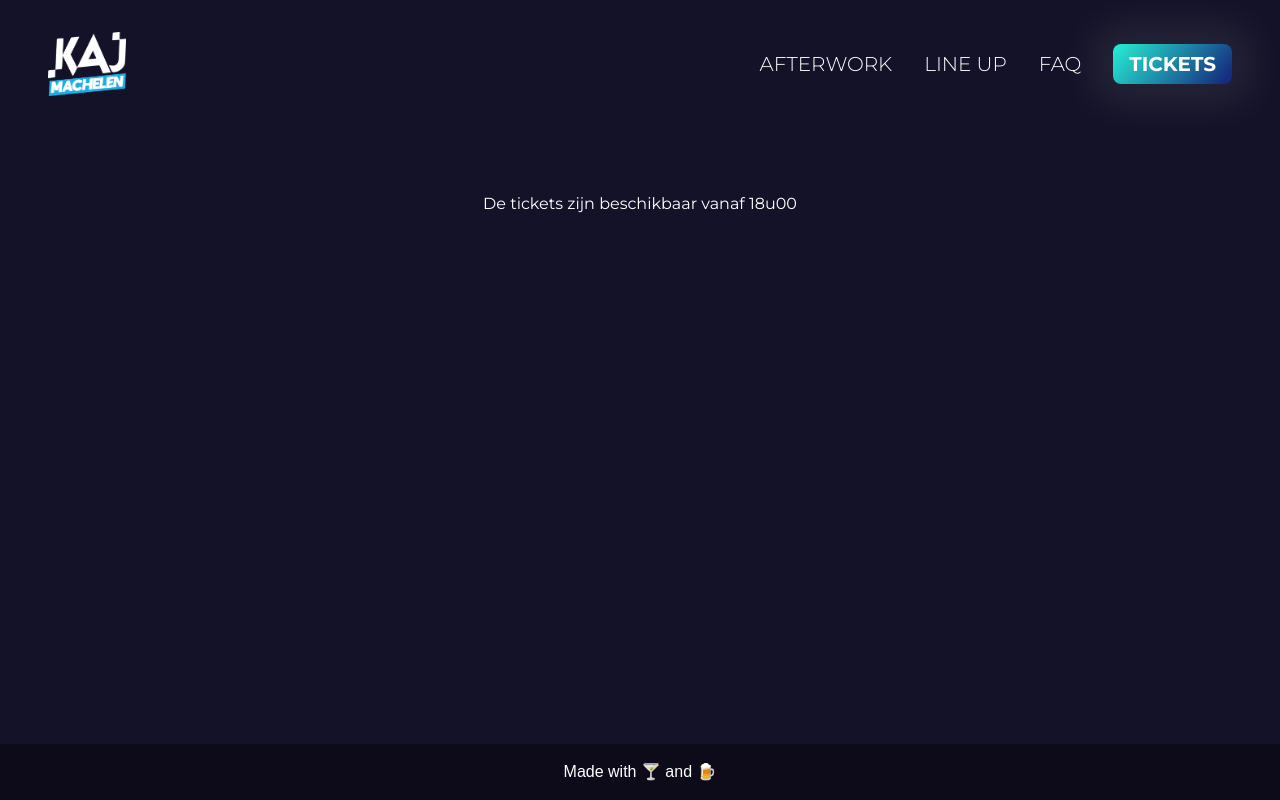
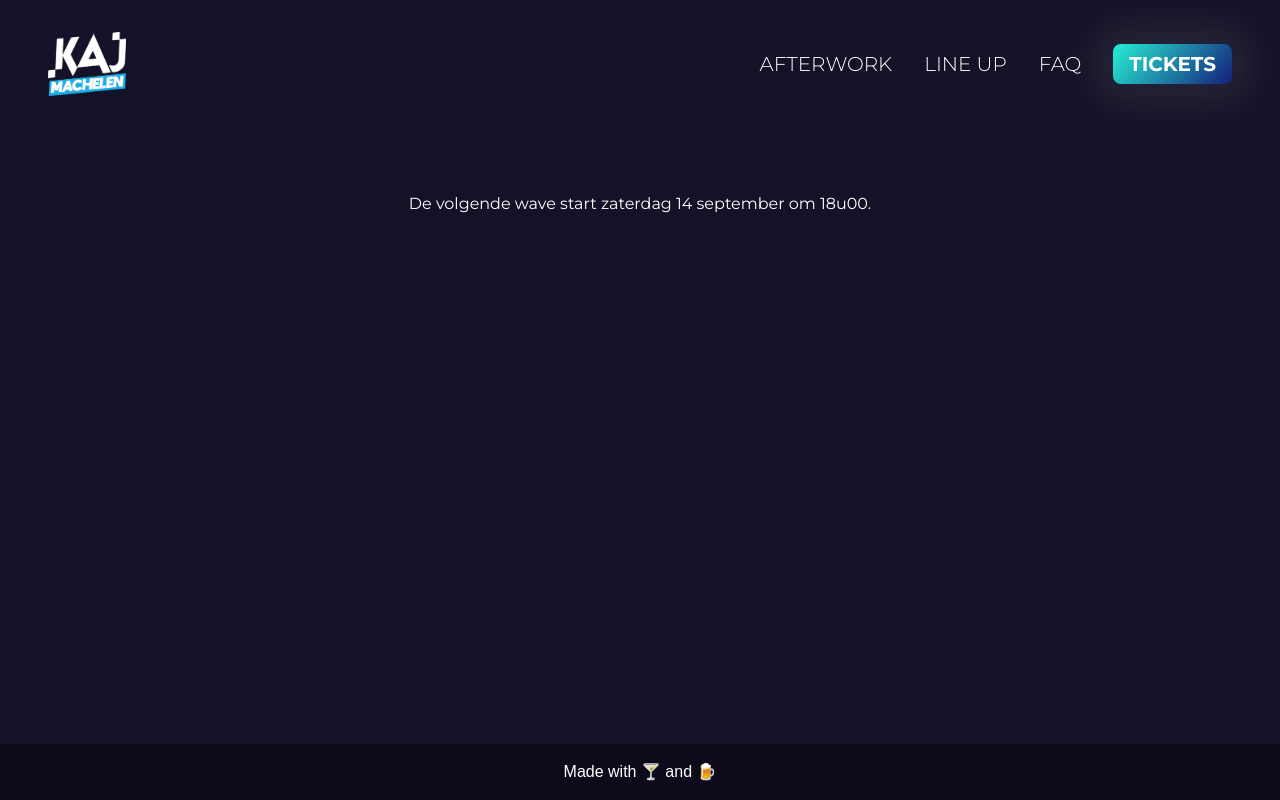
Before and after one commit to Cocktail-vs-Beer/frontend, a Next.js app: page /tickets in a window 1280 px wide. Built offline with nearby package versions, Linux system fonts and the light colour scheme; a web font is replaced by a local one.

Commit message:
update ticket page

```diff
--- a/app/tickets/page.tsx
+++ b/app/tickets/page.tsx
@@ -5,7 +5,7 @@ import OrderForm from '../../components/OrderForm';
 import { useSearchParams } from 'next/navigation';
 
 export default function Page() {
-  const refDate = new Date("2024-09-12T18:00:00");
+  const refDate = new Date("2024-09-14T18:00:00");
   const searchParams = useSearchParams();
 
   console.log(refDate, new Date())
@@ -13,7 +13,7 @@ export default function Page() {
     return(
       <Suspense fallback={<Loading />}>
         <div className="mt-24 text-center">
-          <h2>De tickets zijn beschikbaar vanaf 18u00</h2>
+          <h2>De volgende wave start zaterdag 14 september om 18u00.</h2>
         </div>
       </Suspense>
     )
@@ -31,7 +31,7 @@ export default function Page() {
 function Loading() {
   return (
     <div className="mt-24 text-center">
-      <h2>De tickets zijn beschikbaar vanaf 18u00</h2>
+        <h2>De volgende wave start zaterdag 14 september om 18u00.</h2>
     </div>
   )
 }
```
